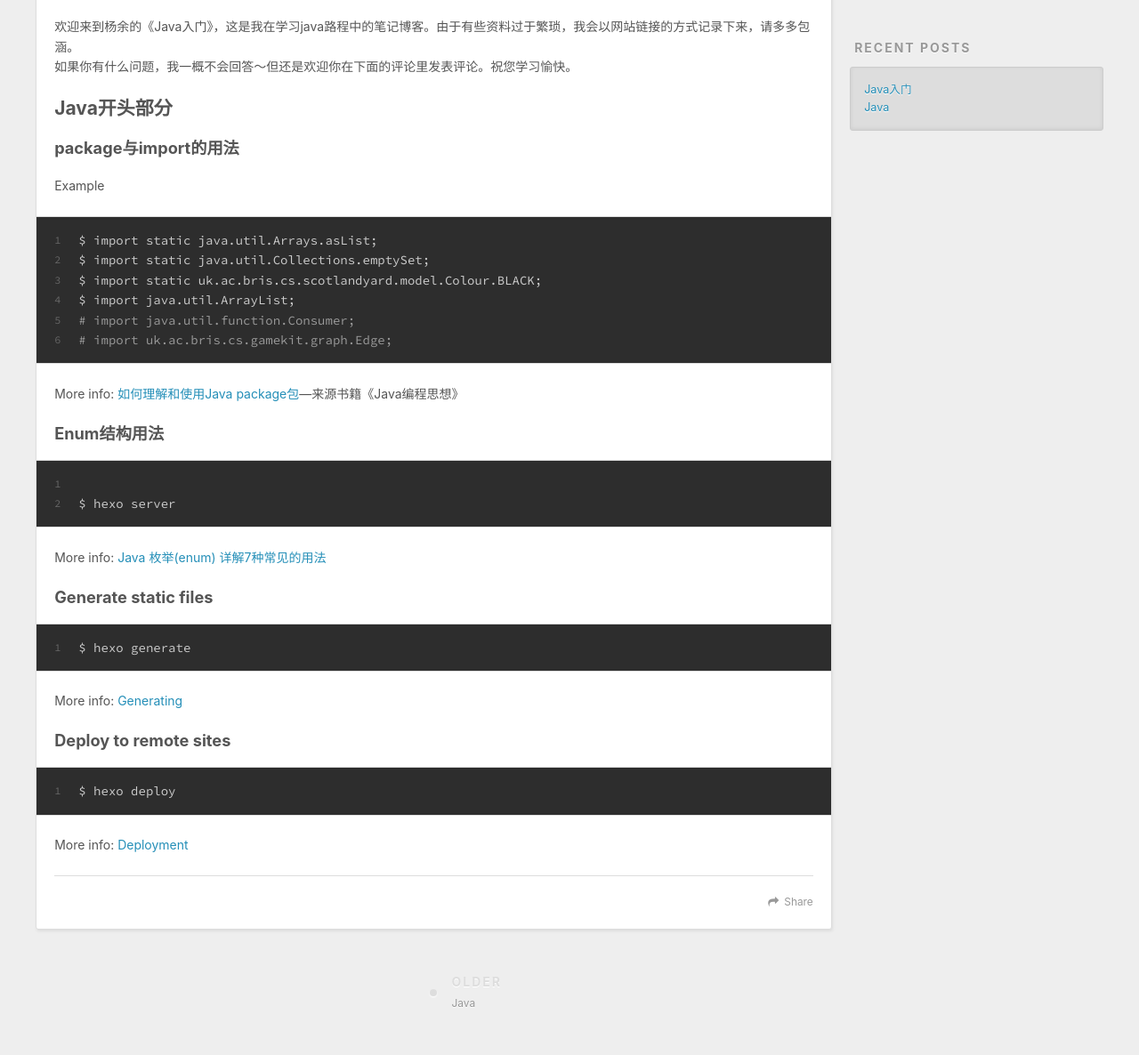
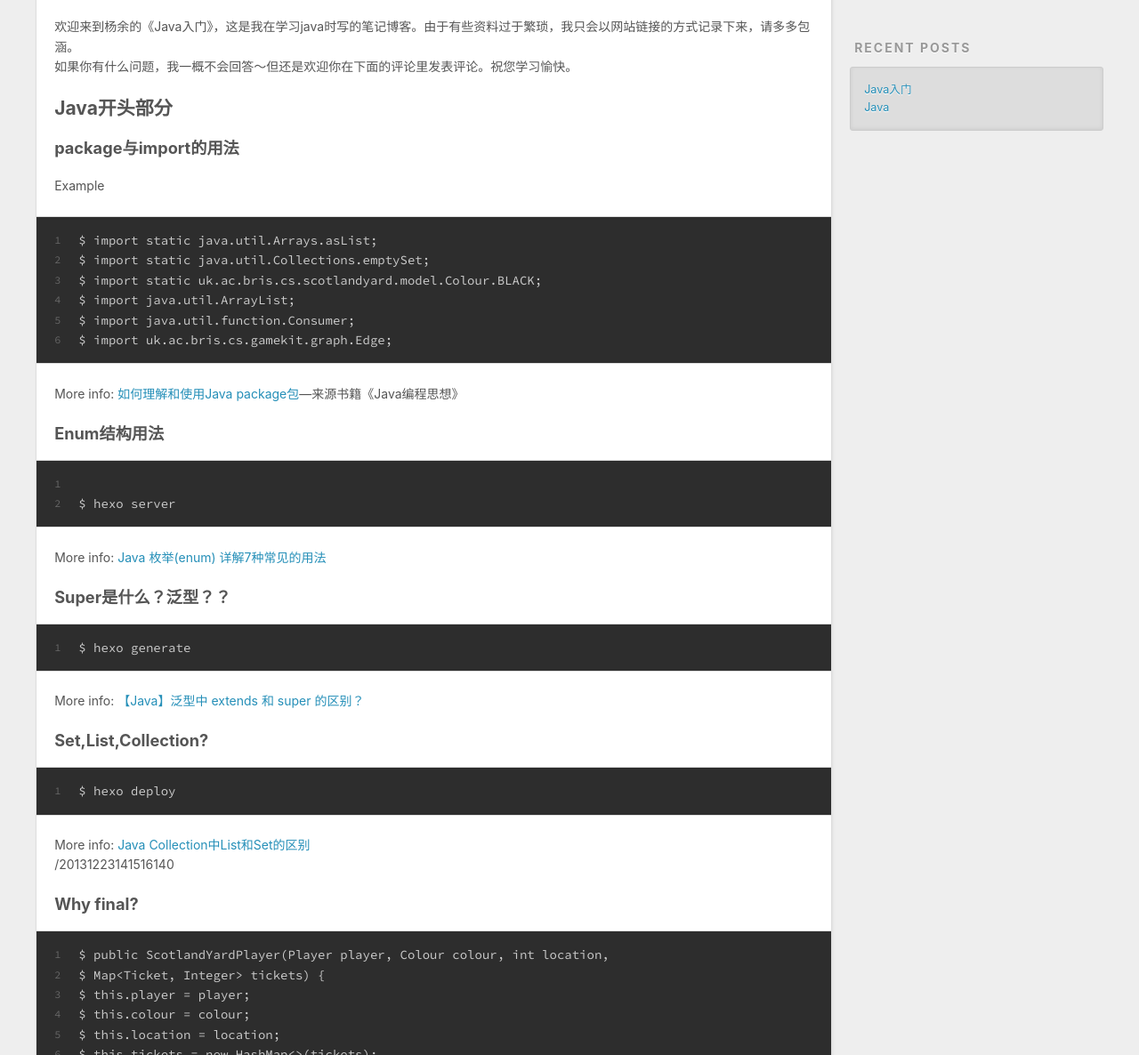
Before and after one commit to yyabc/yyabc.github.io, a plain HTML site: page 2019/04/06/Java入门/index.html in a window 1280 px wide. Shown: the part 434-1620 px from the top of the page at 89% size. Drawn offline with nearby package versions, Linux system fonts and the light colour scheme.

Commit message:
Site updated: 2019-04-10 13:36:59

```diff
--- a/2019/04/06/Java入门/index.html
+++ b/2019/04/06/Java入门/index.html
@@ -7,17 +7,17 @@
 
   <title>Java入门 | Hexo</title>
   <meta name="viewport" content="width=device-width, initial-scale=1, maximum-scale=1">
-  <meta name="description" content="欢迎来到杨余的《Java入门》，这是我在学习java路程中的笔记博客。由于有些资料过于繁琐，我会以网站链接的方式记录下来，请多多包涵。如果你有什么问题，我一概不会回答～但还是欢迎你在下面的评论里发表评论。祝您学习愉快。 Java开头部分package与import的用法Example123456$ import static java.util.Arrays.asList;$ import sta">
+  <meta name="description" content="欢迎来到杨余的《Java入门》，这是我在学习java时写的笔记博客。由于有些资料过于繁琐，我只会以网站链接的方式记录下来，请多多包涵。如果你有什么问题，我一概不会回答～但还是欢迎你在下面的评论里发表评论。祝您学习愉快。 Java开头部分package与import的用法Example123456$ import static java.util.Arrays.asList;$ import sta">
 <meta property="og:type" content="article">
 <meta property="og:title" content="Java入门">
 <meta property="og:url" content="http://yoursite.com/2019/04/06/Java入门/index.html">
 <meta property="og:site_name" content="Hexo">
-<meta property="og:description" content="欢迎来到杨余的《Java入门》，这是我在学习java路程中的笔记博客。由于有些资料过于繁琐，我会以网站链接的方式记录下来，请多多包涵。如果你有什么问题，我一概不会回答～但还是欢迎你在下面的评论里发表评论。祝您学习愉快。 Java开头部分package与import的用法Example123456$ import static java.util.Arrays.asList;$ import sta">
+<meta property="og:description" content="欢迎来到杨余的《Java入门》，这是我在学习java时写的笔记博客。由于有些资料过于繁琐，我只会以网站链接的方式记录下来，请多多包涵。如果你有什么问题，我一概不会回答～但还是欢迎你在下面的评论里发表评论。祝您学习愉快。 Java开头部分package与import的用法Example123456$ import static java.util.Arrays.asList;$ import sta">
 <meta property="og:locale" content="default">
-<meta property="og:updated_time" content="2019-04-08T10:31:50.448Z">
+<meta property="og:updated_time" content="2019-04-10T12:36:32.956Z">
 <meta name="twitter:card" content="summary">
 <meta name="twitter:title" content="Java入门">
-<meta name="twitter:description" content="欢迎来到杨余的《Java入门》，这是我在学习java路程中的笔记博客。由于有些资料过于繁琐，我会以网站链接的方式记录下来，请多多包涵。如果你有什么问题，我一概不会回答～但还是欢迎你在下面的评论里发表评论。祝您学习愉快。 Java开头部分package与import的用法Example123456$ import static java.util.Arrays.asList;$ import sta">
+<meta name="twitter:description" content="欢迎来到杨余的《Java入门》，这是我在学习java时写的笔记博客。由于有些资料过于繁琐，我只会以网站链接的方式记录下来，请多多包涵。如果你有什么问题，我一概不会回答～但还是欢迎你在下面的评论里发表评论。祝您学习愉快。 Java开头部分package与import的用法Example123456$ import static java.util.Arrays.asList;$ import sta">
 
     <link rel="alternate" href="/atom.xml" title="Hexo" type="application/atom+xml">
 
@@ -86,20 +86,21 @@
 
     <div class="article-entry" itemprop="articleBody">
 
-        <p>欢迎来到杨余的《Java入门》，这是我在学习java路程中的笔记博客。由于有些资料过于繁琐，我会以网站链接的方式记录下来，请多多包涵。<br>如果你有什么问题，我一概不会回答～但还是欢迎你在下面的评论里发表评论。祝您学习愉快。</p>
-<h2 id="Java开头部分"><a href="#Java开头部分" class="headerlink" title="Java开头部分"></a>Java开头部分</h2><h3 id="package与import的用法"><a href="#package与import的用法" class="headerlink" title="package与import的用法"></a>package与import的用法</h3><p>Example<br><figure class="highlight bash"><table><tr><td class="gutter"><pre><span class="line">1</span><br><span class="line">2</span><br><span class="line">3</span><br><span class="line">4</span><br><span class="line">5</span><br><span class="line">6</span><br></pre></td><td class="code"><pre><span class="line">$ import static java.util.Arrays.asList;</span><br><span class="line">$ import static java.util.Collections.emptySet;</span><br><span class="line">$ import static uk.ac.bris.cs.scotlandyard.model.Colour.BLACK;</span><br><span class="line">$ import java.util.ArrayList;</span><br><span class="line"><span class="comment"># import java.util.function.Consumer;</span></span><br><span class="line"><span class="comment"># import uk.ac.bris.cs.gamekit.graph.Edge;</span></span><br></pre></td></tr></table></figure></p>
+        <p>欢迎来到杨余的《Java入门》，这是我在学习java时写的笔记博客。由于有些资料过于繁琐，我只会以网站链接的方式记录下来，请多多包涵。<br>如果你有什么问题，我一概不会回答～但还是欢迎你在下面的评论里发表评论。祝您学习愉快。</p>
+<h2 id="Java开头部分"><a href="#Java开头部分" class="headerlink" title="Java开头部分"></a>Java开头部分</h2><h3 id="package与import的用法"><a href="#package与import的用法" class="headerlink" title="package与import的用法"></a>package与import的用法</h3><p>Example<br><figure class="highlight bash"><table><tr><td class="gutter"><pre><span class="line">1</span><br><span class="line">2</span><br><span class="line">3</span><br><span class="line">4</span><br><span class="line">5</span><br><span class="line">6</span><br></pre></td><td class="code"><pre><span class="line">$ import static java.util.Arrays.asList;</span><br><span class="line">$ import static java.util.Collections.emptySet;</span><br><span class="line">$ import static uk.ac.bris.cs.scotlandyard.model.Colour.BLACK;</span><br><span class="line">$ import java.util.ArrayList;</span><br><span class="line">$ import java.util.function.Consumer;</span><br><span class="line">$ import uk.ac.bris.cs.gamekit.graph.Edge;</span><br></pre></td></tr></table></figure></p>
 <p>More info: <a href="https://blog.csdn.net/zhenyusoso/article/details/6174834" target="_blank" rel="noopener">如何理解和使用Java package包</a>—来源书籍《Java编程思想》</p>
 <h3 id="Enum结构用法"><a href="#Enum结构用法" class="headerlink" title="Enum结构用法"></a>Enum结构用法</h3><figure class="highlight bash"><table><tr><td class="gutter"><pre><span class="line">1</span><br><span class="line">2</span><br></pre></td><td class="code"><pre><span class="line"></span><br><span class="line">$ hexo server</span><br></pre></td></tr></table></figure>
 <p>More info: <a href="https://blog.csdn.net/qq_27093465/article/details/52180865" target="_blank" rel="noopener">Java 枚举(enum) 详解7种常见的用法</a></p>
-<h3 id="Generate-static-files"><a href="#Generate-static-files" class="headerlink" title="Generate static files"></a>Generate static files</h3><figure class="highlight bash"><table><tr><td class="gutter"><pre><span class="line">1</span><br></pre></td><td class="code"><pre><span class="line">$ hexo generate</span><br></pre></td></tr></table></figure>
-<p>More info: <a href="https://hexo.io/docs/generating.html" target="_blank" rel="noopener">Generating</a></p>
-<h3 id="Deploy-to-remote-sites"><a href="#Deploy-to-remote-sites" class="headerlink" title="Deploy to remote sites"></a>Deploy to remote sites</h3><figure class="highlight bash"><table><tr><td class="gutter"><pre><span class="line">1</span><br></pre></td><td class="code"><pre><span class="line">$ hexo deploy</span><br></pre></td></tr></table></figure>
-<p>More info: <a href="https://hexo.io/docs/deployment.html" target="_blank" rel="noopener">Deployment</a></p>
+<h3 id="Super是什么？泛型？？"><a href="#Super是什么？泛型？？" class="headerlink" title="Super是什么？泛型？？"></a>Super是什么？泛型？？</h3><figure class="highlight bash"><table><tr><td class="gutter"><pre><span class="line">1</span><br></pre></td><td class="code"><pre><span class="line">$ hexo generate</span><br></pre></td></tr></table></figure>
+<p>More info: <a href="https://itimetraveler.github.io/2016/12/27/%E3%80%90Java%E3%80%91%E6%B3%9B%E5%9E%8B%E4%B8%AD%20extends%20%E5%92%8C%20super%20%E7%9A%84%E5%8C%BA%E5%88%AB%EF%BC%9F/" target="_blank" rel="noopener">【Java】泛型中 extends 和 super 的区别？</a></p>
+<h3 id="Set-List-Collection"><a href="#Set-List-Collection" class="headerlink" title="Set,List,Collection?"></a>Set,List,Collection?</h3><figure class="highlight bash"><table><tr><td class="gutter"><pre><span class="line">1</span><br></pre></td><td class="code"><pre><span class="line">$ hexo deploy</span><br></pre></td></tr></table></figure>
+<p>More info: <a href="https://blog.csdn.net/cool_sti/article/details/17501145" target="_blank" rel="noopener">Java Collection中List和Set的区别</a><br>/20131223141516140</p>
+<h3 id="Why-final"><a href="#Why-final" class="headerlink" title="Why final?"></a>Why final?</h3><figure class="highlight bash"><table><tr><td class="gutter"><pre><span class="line">1</span><br><span class="line">2</span><br><span class="line">3</span><br><span class="line">4</span><br><span class="line">5</span><br><span class="line">6</span><br><span class="line">7</span><br></pre></td><td class="code"><pre><span class="line">$ public ScotlandYardPlayer(Player player, Colour colour, int location,</span><br><span class="line">$ Map&lt;Ticket, Integer&gt; tickets) &#123;</span><br><span class="line">$ this.player = player;</span><br><span class="line">$ this.colour = colour;</span><br><span class="line">$ this.location = location;</span><br><span class="line">$ this.tickets = new HashMap&lt;&gt;(tickets);</span><br><span class="line">$ &#125;</span><br></pre></td></tr></table></figure>
 
 
     </div>
     <footer class="article-footer">
-      <a data-url="http://yoursite.com/2019/04/06/Java入门/" data-id="cju87v6mm0001lg9jw7evyxkw" class="article-share-link">Share</a>
+      <a data-url="http://yoursite.com/2019/04/06/Java入门/" data-id="cjub77dl80000nq9jcik6ymmd" class="article-share-link">Share</a>
 
 
     </footer>
```
Also changed, not shown: 2019/04/06/hello-world/index.html (+1 -1 lines), index.html (+9 -8 lines).
